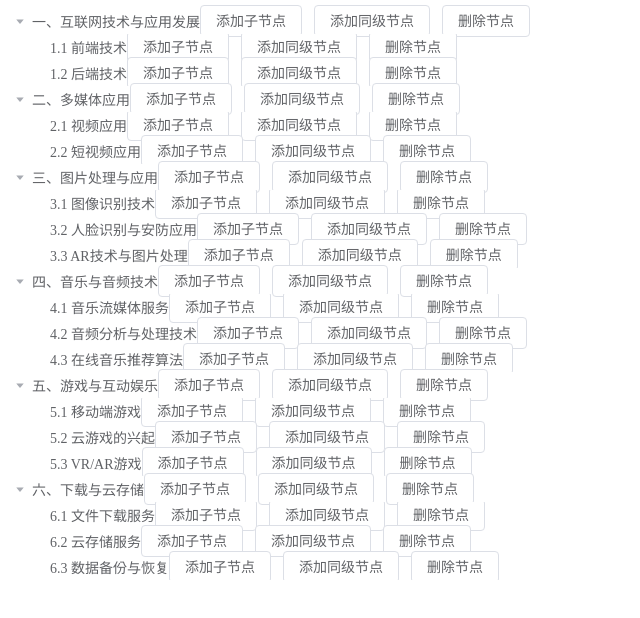
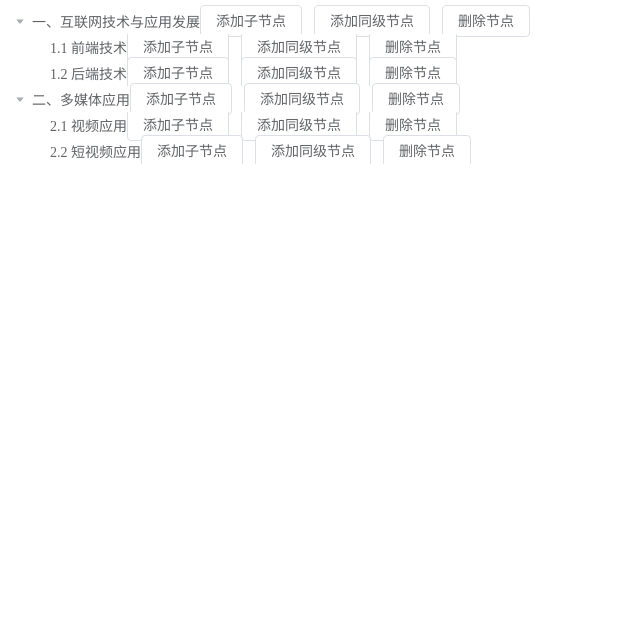
Before and after one commit to sumingcheng/frontend-demos, a Vue app in the folder vue3-el-tree/: page / in a window 1280 px wide. Shown: the top 618 px of the page, without its empty margins (0-640 px from the left). Built offline with nearby package versions, Linux system fonts and the light colour scheme.

Commit message:
fix: 优化细节功能

```diff
--- a/vue3-el-tree/package.json
+++ b/vue3-el-tree/package.json
@@ -10,6 +10,7 @@
   },
   "dependencies": {
     "element-plus": "^2.8.7",
+    "nanoid": "^5.0.8",
     "vue": "^3.5.12"
   },
   "devDependencies": {
--- a/vue3-el-tree/src/App.vue
+++ b/vue3-el-tree/src/App.vue
@@ -21,12 +21,13 @@
 
 <script lang="ts" setup>
 import { ref, onMounted } from 'vue';
-import { ElTree } from 'element-plus';
+import { ElTree, ElMessageBox } from 'element-plus';  // 引入 ElMessageBox 用于删除确认
+import { nanoid } from 'nanoid';
 import jsonData from './data.json';
 
 // 定义树节点的数据结构
 interface TreeNode {
-  id: number;
+  id: string;
   label: string;
   children?: TreeNode[];
 }
@@ -41,44 +42,59 @@ const defaultProps = ref({
 });
 
 // 默认展开和选中的节点
-const defaultExpandedKeys = ref<number[]>([]);
-const defaultCheckedKeys = ref<number[]>([]);
+const defaultExpandedKeys = ref<string[]>([]);
+const defaultCheckedKeys = ref<string[]>([]);
 
 // 引用 ElTree 组件
 const tree = ref<InstanceType<typeof ElTree> | null>(null);
 
 // 获取所有节点的 ID（递归）
-const getAllNodeIds = (nodes: TreeNode[]): number[] => {
+const getAllNodeIds = (nodes: TreeNode[]): string[] => {
   return nodes.reduce((ids, node) => {
     ids.push(node.id);
     if (node.children) ids.push(...getAllNodeIds(node.children));
     return ids;
-  }, [] as number[]);
+  }, [] as string[]);
 };
 
 // 添加子节点
 const handleAddChild = (nodeData: TreeNode) => {
-  const newNode: TreeNode = { id: Date.now(), label: '新子节点' };
-  nodeData.children = nodeData.children ? [...nodeData.children, newNode] : [newNode];
-  tree.value?.updateKeyChildren(nodeData.id, nodeData.children);
+  const newNode: TreeNode = { id: nanoid(), label: '新子节点' };
+
+  // 直接更新响应式数据，Vue 会自动更新视图
+  if (nodeData.children) {
+    nodeData.children.push(newNode);
+  } else {
+    nodeData.children = [newNode];
+  }
+
+  // 设置默认展开的节点
   defaultExpandedKeys.value = [...defaultExpandedKeys.value, newNode.id];
 };
 
 // 添加同级节点
 const handleAddSibling = (nodeData: TreeNode) => {
-  const newNode: TreeNode = { id: Date.now(), label: '新同级节点' };
+  const newNode: TreeNode = { id: nanoid(), label: '新同级节点' };
+
   const parentNode = findParentNode(data.value, nodeData.id);
+
   if (parentNode) {
-    parentNode.children = [...(parentNode.children || []), newNode];
-    tree.value?.updateKeyChildren(parentNode.id, parentNode.children);
-    defaultExpandedKeys.value = [...defaultExpandedKeys.value, newNode.id];
+    const siblingNodeIndex = parentNode.children?.findIndex(child => child.id === nodeData.id);
+    if (siblingNodeIndex !== undefined && siblingNodeIndex !== -1) {
+      // 插入新节点
+      parentNode.children.splice(siblingNodeIndex + 1, 0, newNode);
+    }
   } else {
-    data.value = [...data.value, newNode];
+    // 如果没有父节点，则新节点为根节点
+    data.value.push(newNode);
   }
+
+  // 设置默认展开的节点
+  defaultExpandedKeys.value = [...defaultExpandedKeys.value, newNode.id];
 };
 
 // 递归查找父节点
-const findParentNode = (nodes: TreeNode[], nodeId: number): TreeNode | null => {
+const findParentNode = (nodes: TreeNode[], nodeId: string): TreeNode | null => {
   for (const node of nodes) {
     if (node.children?.some(child => child.id === nodeId)) return node;
     const found = node.children && findParentNode(node.children, nodeId);
@@ -88,8 +104,27 @@ const findParentNode = (nodes: TreeNode[], nodeId: number): TreeNode | null => {
 };
 
 // 删除节点
-const handleDeleteNode = (nodeData: TreeNode) => {
-  tree.value?.remove(nodeData);
+const handleDeleteNode = async (nodeData: TreeNode) => {
+  try {
+    // 提示用户是否确认删除
+    await ElMessageBox.confirm('确定要删除该节点吗?', '删除确认', {
+      confirmButtonText: '确定',
+      cancelButtonText: '取消',
+      type: 'warning'
+    });
+
+    // 删除节点时，直接操作数据
+    const parentNode = findParentNode(data.value, nodeData.id);
+    if (parentNode) {
+      parentNode.children = parentNode.children?.filter(node => node.id !== nodeData.id) || [];
+    } else {
+      // 根节点删除
+      data.value = data.value.filter(node => node.id !== nodeData.id);
+    }
+  } catch (error) {
+    // 用户取消删除
+    console.log('删除操作被取消');
+  }
 };
 
 // 设置默认展开的节点
--- a/vue3-el-tree/src/data.json
+++ b/vue3-el-tree/src/data.json
@@ -1,101 +1,29 @@
 [
   {
-    "id": 1,
+    "id": "1",
     "label": "一、互联网技术与应用发展",
     "children": [
       {
-        "id": 1.1,
+        "id": "1.1",
         "label": "1.1 前端技术"
       },
       {
-        "id": 1.2,
+        "id": "1.2",
         "label": "1.2 后端技术"
       }
     ]
   },
   {
-    "id": 2,
+    "id": "2",
     "label": "二、多媒体应用",
     "children": [
       {
-        "id": 2.1,
+        "id": "2.1",
         "label": "2.1 视频应用"
       },
       {
-        "id": 2.2,
+        "id": "2.2",
         "label": "2.2 短视频应用"
-      }
-    ]
-  },
-  {
-    "id": 3,
-    "label": "三、图片处理与应用",
-    "children": [
-      {
-        "id": 3.1,
-        "label": "3.1 图像识别技术"
-      },
-      {
-        "id": 3.2,
-        "label": "3.2 人脸识别与安防应用"
-      },
-      {
-        "id": 3.3,
-        "label": "3.3 AR技术与图片处理"
-      }
-    ]
-  },
-  {
-    "id": 4,
-    "label": "四、音乐与音频技术",
-    "children": [
-      {
-        "id": 4.1,
-        "label": "4.1 音乐流媒体服务"
-      },
-      {
-        "id": 4.2,
-        "label": "4.2 音频分析与处理技术"
-      },
-      {
-        "id": 4.3,
-        "label": "4.3 在线音乐推荐算法"
-      }
-    ]
-  },
-  {
-    "id": 5,
-    "label": "五、游戏与互动娱乐",
-    "children": [
-      {
-        "id": 5.1,
-        "label": "5.1 移动端游戏"
-      },
-      {
-        "id": 5.2,
-        "label": "5.2 云游戏的兴起"
-      },
-      {
-        "id": 5.3,
-        "label": "5.3 VR/AR游戏"
-      }
-    ]
-  },
-  {
-    "id": 6,
-    "label": "六、下载与云存储",
-    "children": [
-      {
-        "id": 6.1,
-        "label": "6.1 文件下载服务"
-      },
-      {
-        "id": 6.2,
-        "label": "6.2 云存储服务"
-      },
-      {
-        "id": 6.3,
-        "label": "6.3 数据备份与恢复"
       }
     ]
   }
```
